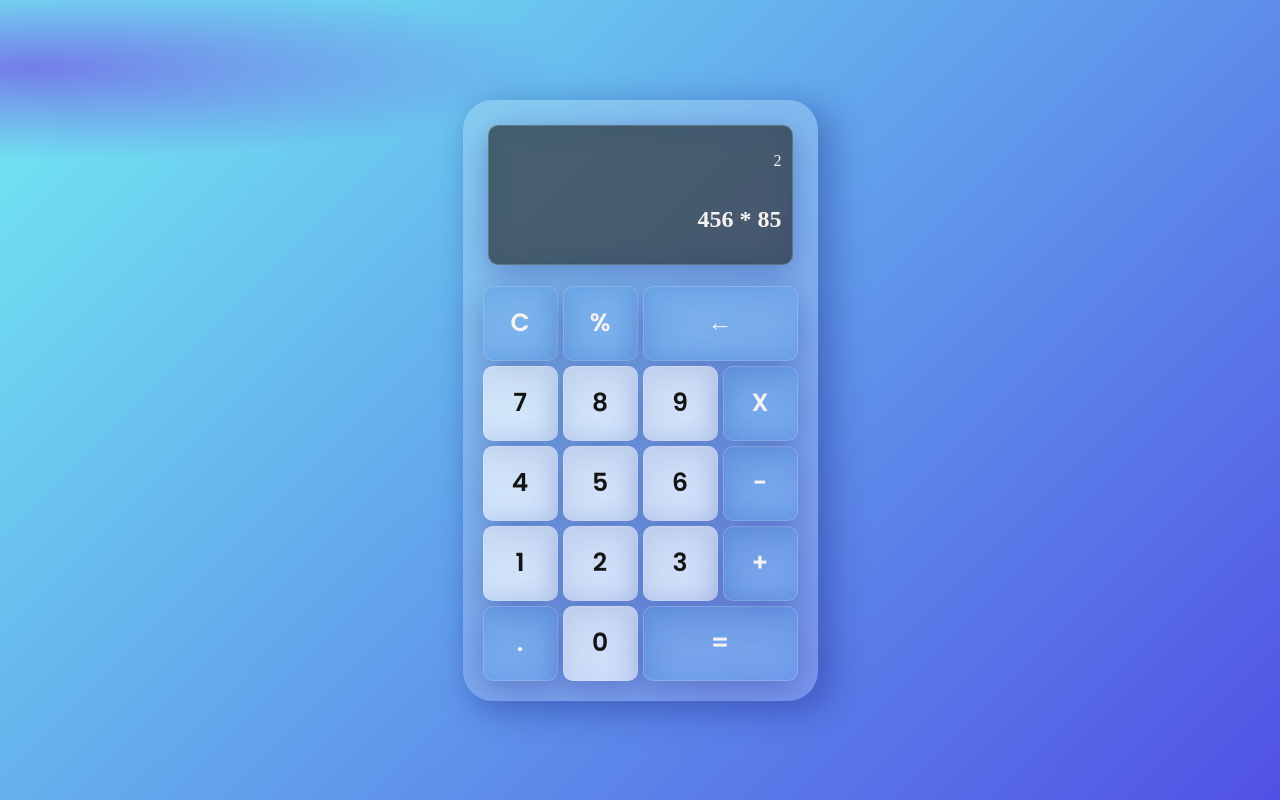
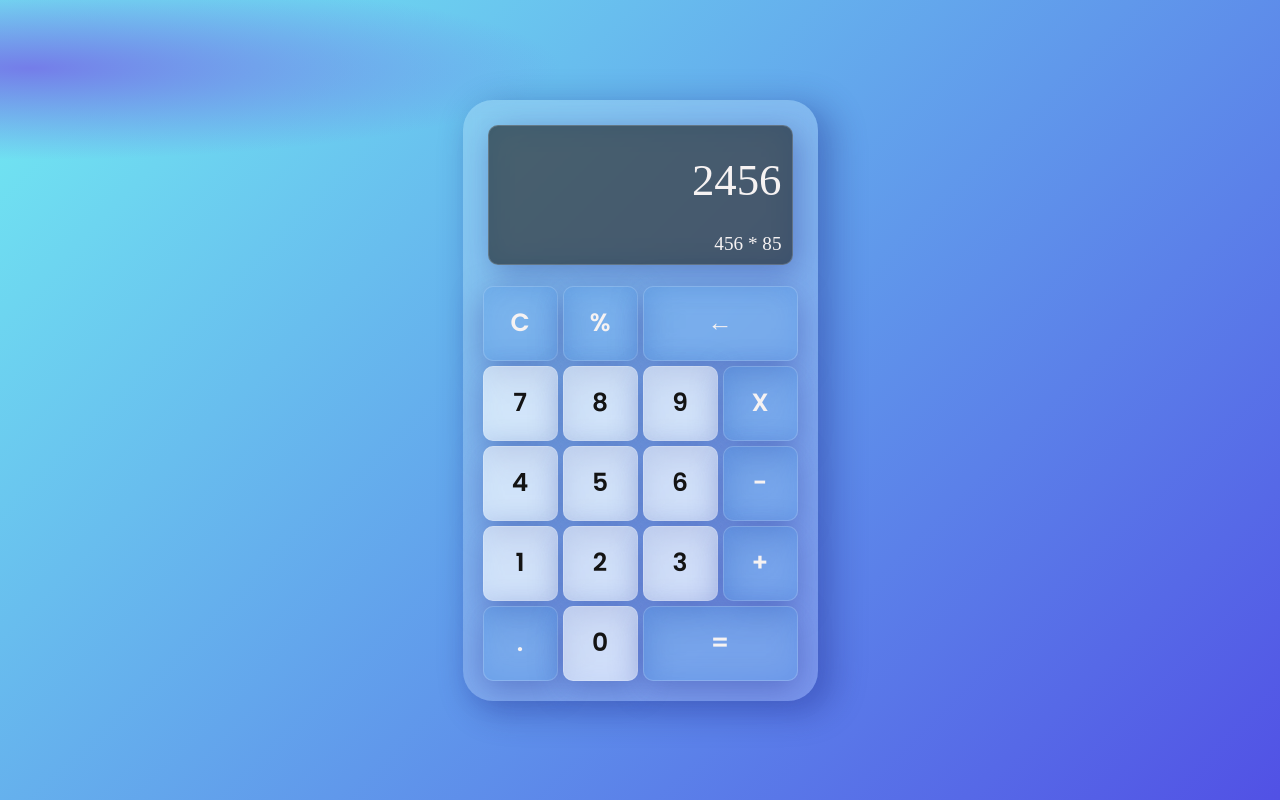
Before and after one commit to renatocuellar/calculator, a plain HTML site: page index.html in a window 1280 px wide. Drawn offline with Linux system fonts and the light colour scheme.

Commit message:
Ya casi hemos terminado todos los estilos de la calculadora

```diff
--- a/index.html
+++ b/index.html
@@ -14,10 +14,10 @@
         <section class="calculator">
             <section class="calculator__display">
                 <div class="calculator__display-last-value">
-                    <p>2</p>
+                    <p>2456</p>
                 </div>
                 <div class="calculator__display-new-value">
-                    <h2>456 * 85</h2>
+                    <p>456 * 85</p>
                 </div>
             </section>
             <section class="calculator__button">
--- a/style/display.css
+++ b/style/display.css
@@ -4,7 +4,7 @@
   padding: 10px;
   margin: 10px 10px 10px;
   background: rgba(0, 0, 0, 0.55);
-  box-shadow: 0 8px 32px 0 rgba(31, 38, 135, 0.37);
+  box-shadow: 5px 8px 32px 0 rgba(31, 38, 135, 0.37);
   backdrop-filter: blur(15.5px);
   -webkit-backdrop-filter: blur(15.5px);
   border-radius: 10px;
@@ -18,3 +18,13 @@
   flex-direction: column;
   align-items: flex-end;
 }
+
+.calculator__display-last-value {
+  font-size: 2.8rem;
+  line-height: 0rem;
+}
+
+.calculator__display-new-value {
+  font-size: 1.2rem;
+  line-height: 0rem;
+}
```
